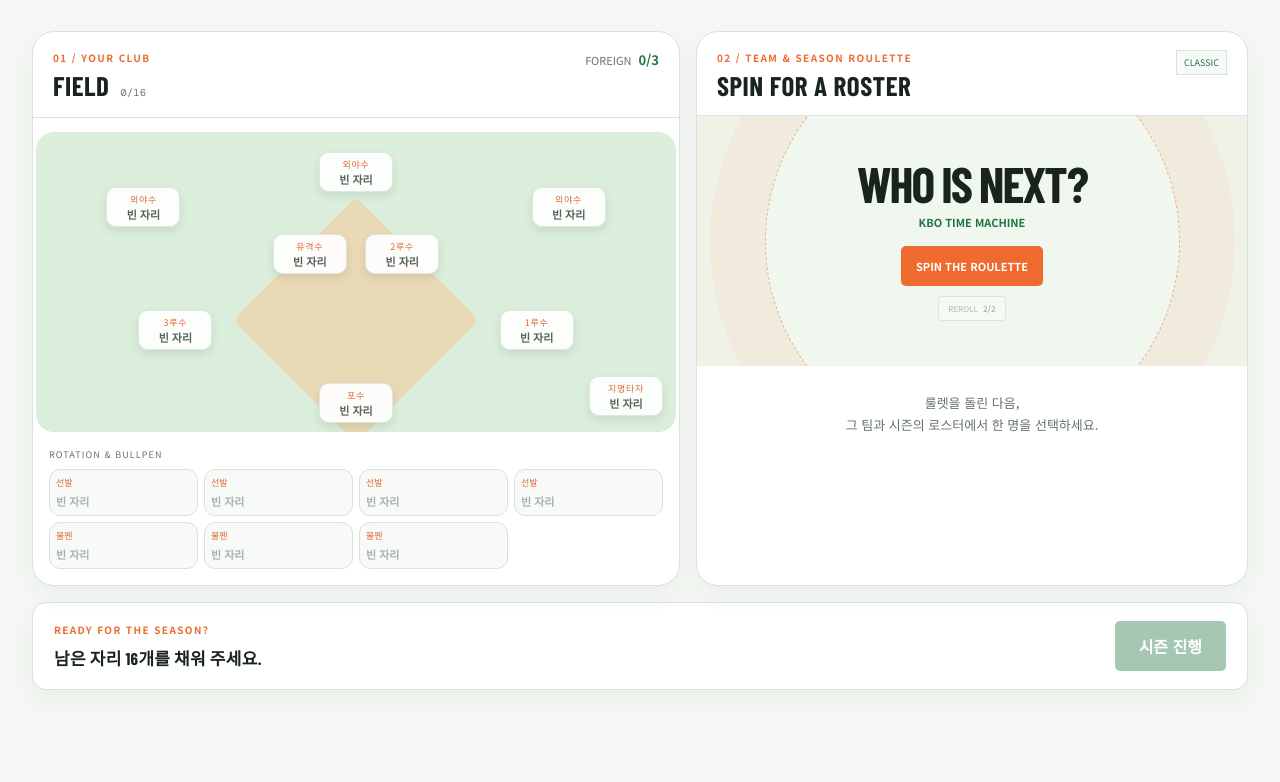
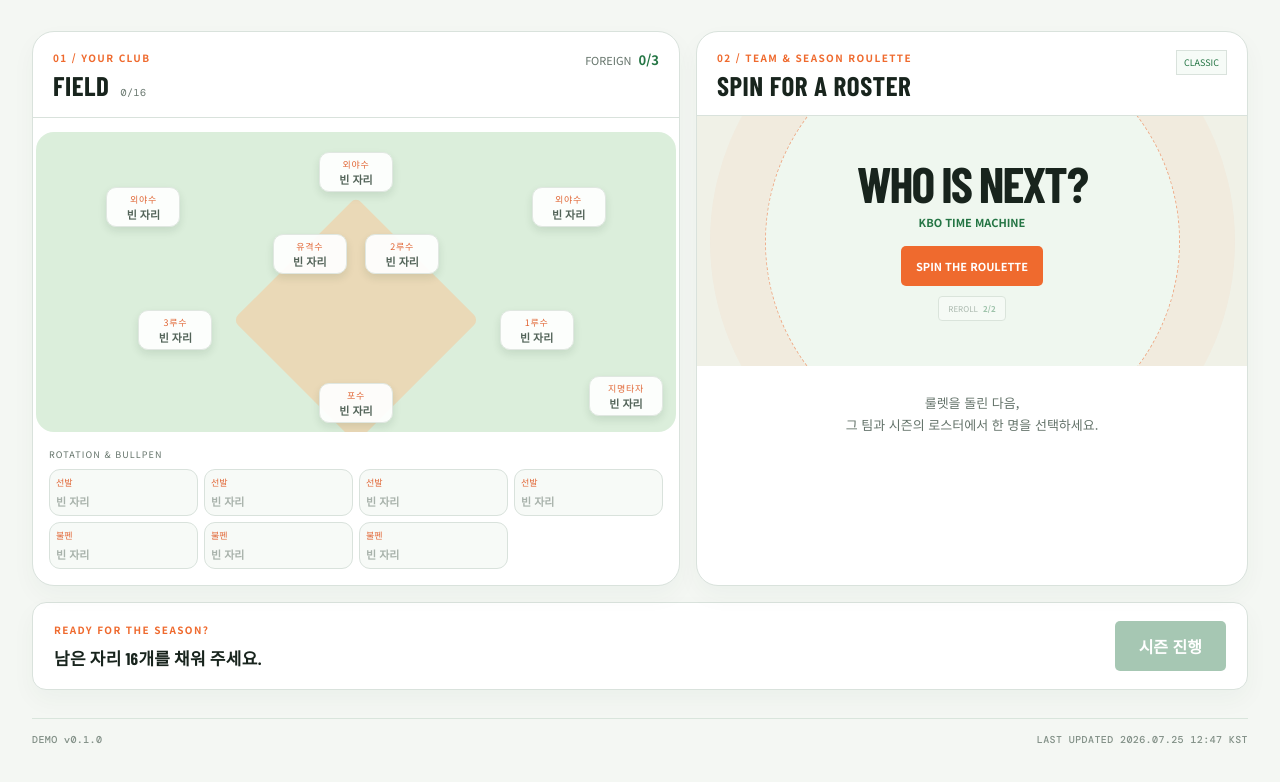
Before and after one commit to MyungHyojong/kbo-144-0, a Next.js app: page / in a window 1280 px wide. Shown: the part 330-1112 px from the top of the page. Before the commit the page ends 1075 px from the top, so only its background shows below. Built offline with nearby package versions, Linux system fonts and the light colour scheme; a web font is replaced by a local one.

Commit message:
feat: display release version and update time

```diff
--- a/app/overrides.css
+++ b/app/overrides.css
@@ -24,3 +24,5 @@ h2,.wordmark,.roulette-inner p,.result strong,.player b{font-weight:700}
 /* Tablet landscape needs the same wider middle-infield spacing. */
 @media(min-width:801px) and (max-width:1180px){.marker-2B{right:27%}.marker-SS{left:27%}}
 .player b{font-size:18px;letter-spacing:-.045em;white-space:nowrap;overflow:visible;text-overflow:clip}
+.site-version{display:flex;justify-content:space-between;gap:16px;margin:28px 0 6px;padding-top:14px;border-top:1px solid #d9e5dc;color:#829087;font:500 10px/1.4 'DM Mono',monospace;letter-spacing:.04em}
+@media(max-width:800px){.site-version{font-size:8px;gap:8px}}
--- a/app/page.tsx
+++ b/app/page.tsx
@@ -8,6 +8,8 @@ const pitchSlots: Slot[] = ['SP1', 'SP2', 'SP3', 'SP4', 'RP1', 'RP2', 'RP3'];
 const outfieldSlots: Slot[] = ['LF', 'CF', 'RF'];
 const starterSlots: Slot[] = ['SP1', 'SP2', 'SP3', 'SP4'];
 const bullpenSlots: Slot[] = ['RP1', 'RP2', 'RP3'];
+const SITE_VERSION = 'DEMO v0.1.0';
+const LAST_UPDATED = '2026.07.25 12:47 KST';
 
 const slotLabels: Record<Slot, string> = {
   C: '포수', '1B': '1루수', '2B': '2루수', SS: '유격수', '3B': '3루수',
@@ -149,5 +151,6 @@ export default function Home() {
     </section>
     <section className="season-action"><div><p className="kicker">READY FOR THE SEASON?</p><b>{complete ? '라인업 완성. 이제 144경기를 시작할 수 있습니다.' : `남은 자리 ${16 - selected.length}개를 채워 주세요.`}</b></div><button disabled={!complete || loading} onClick={simulate}>{loading ? 'SIMULATING...' : '시즌 진행'}</button></section>
     {result && <section className="result"><div className="record"><p className="kicker">PROJECTED KBO SEASON</p><strong>{result.wins}-{result.losses}</strong><p>이 로스터가 144경기를 치렀을 때의 예상 성적입니다.</p><button className="restart-game" onClick={() => restart()}>다시 게임하기</button></div><div className="analysis"><div><p className="kicker">TEAM DNA</p><b className="chance">{result.chance}%</b><span>144-0 달성 확률</span>{result.summary.map((item) => <p className="summary" key={item}>{item}</p>)}</div><div className="score-list">{Object.entries(result.traits).map(([label, score]) => <div className="score-card" key={label}><span>{label}</span><b>{score}</b><small>/ 100점</small></div>)}</div></div></section>}
+    <footer className="site-version"><span>{SITE_VERSION}</span><span>LAST UPDATED {LAST_UPDATED}</span></footer>
   </main>;
 }
```
